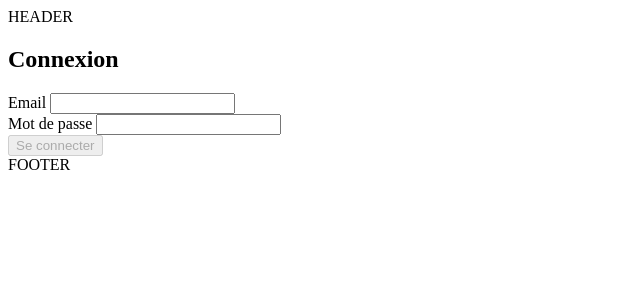
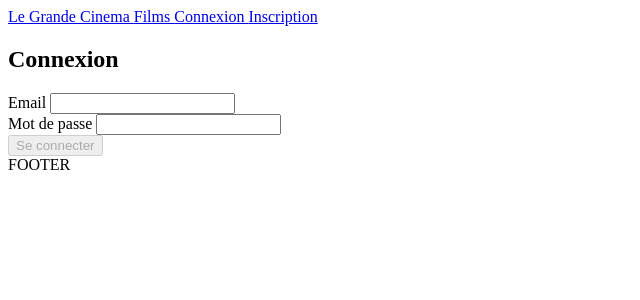
Before and after one commit to AurelDaddy/le-grande-cinema-front, an Angular app: page /login in a window 1280 px wide. Shown: the top 300 px of the page, without its empty margins (0-640 px from the left). Built offline with nearby package versions, Linux system fonts and the light colour scheme.

Commit message:
Finalistation de l'authentificatoin d'un utlisateur avec utilisation de sessionStoreage

```diff
--- a/src/app/app.routes.ts
+++ b/src/app/app.routes.ts
@@ -3,6 +3,7 @@ import { FilmList } from './films/film-list/film-list';
 import { FilmDetail } from './films/film-detail/film-detail';
 import { Register } from './auth/register/register';
 import { Login } from './auth/login/login';
+import { authGuard } from './core/auth-guard';
 
 export const routes: Routes = [
   {
--- a/src/app/auth/auth.service.ts
+++ b/src/app/auth/auth.service.ts
@@ -1,5 +1,8 @@
 import { Injectable, signal } from '@angular/core';
-import { HttpClient, HttpHeaders } from '@angular/common/http';
+import {
+  HttpClient,
+  HttpHeaders
+} from '@angular/common/http';
 import { Observable, tap } from 'rxjs';
 
 import { CreateRegisterRequest } from './create-register-request';
@@ -10,14 +13,34 @@ import { Utilisateur } from './utilisateur';
 })
 export class AuthService {
 
-    private readonly apiUrl = 'http://localhost:8080/api/auth';
+  private readonly apiUrl =
+    'http://localhost:8080/api/auth';
 
-    utilisateurConnecte = signal<Utilisateur | null>(null);
+  utilisateurConnecte =
+    signal<Utilisateur | null>(null);
 
   private credentials: string | null = null;
 
+  constructor(private http: HttpClient) {
 
-    constructor(private http: HttpClient) { }
+    const credentialsSauvegardes =
+      sessionStorage.getItem('credentials');
+
+    const utilisateurSauvegarde =
+      sessionStorage.getItem('utilisateur');
+
+    if (
+      credentialsSauvegardes &&
+      utilisateurSauvegarde
+    ) {
+      this.credentials =
+        credentialsSauvegardes;
+
+      this.utilisateurConnecte.set(
+        JSON.parse(utilisateurSauvegarde)
+      );
+    }
+  }
 
   inscription(
     request: CreateRegisterRequest
@@ -34,7 +57,8 @@ export class AuthService {
     motDePasse: string
   ): Observable<Utilisateur> {
 
-        const credentials = btoa(`${email}:${motDePasse}`);
+    const credentials =
+      btoa(`${email}:${motDePasse}`);
 
     const headers = new HttpHeaders({
       Authorization: `Basic ${credentials}`
@@ -44,16 +68,41 @@ export class AuthService {
       `${this.apiUrl}/moi`,
       { headers }
     ).pipe(
+
       tap((utilisateur) => {
+
         this.credentials = credentials;
-                this.utilisateurConnecte.set(utilisateur);
+
+        this.utilisateurConnecte.set(
+          utilisateur
+        );
+
+        sessionStorage.setItem(
+          'credentials',
+          credentials
+        );
+
+        sessionStorage.setItem(
+          'utilisateur',
+          JSON.stringify(utilisateur)
+        );
       })
     );
   }
 
   logout(): void {
+
     this.credentials = null;
+
     this.utilisateurConnecte.set(null);
+
+    sessionStorage.removeItem(
+      'credentials'
+    );
+
+    sessionStorage.removeItem(
+      'utilisateur'
+    );
   }
 
   getCredentials(): string | null {
--- a/src/app/films/film-list/film-list.html
+++ b/src/app/films/film-list/film-list.html
@@ -24,6 +24,8 @@
         Voir le film
       </a>
 
+      <a routerLink="/register">Tester le guard</a>
+
     </article>
   }
 }
--- a/src/app/layout/header/header.html
+++ b/src/app/layout/header/header.html
@@ -1 +1,38 @@
-<header>HEADER</header>
+<header>
+  <nav>
+
+    <a routerLink="/">
+      Le Grande Cinema
+    </a>
+
+    <a routerLink="/">
+      Films
+    </a>
+
+    @if (authService.utilisateurConnecte(); as utilisateur) {
+
+      <span>
+        Bonjour {{ utilisateur.prenom }}
+      </span>
+
+      <button
+        type="button"
+        (click)="deconnecter()"
+      >
+        Déconnexion
+      </button>
+
+    } @else {
+
+      <a routerLink="/login">
+        Connexion
+      </a>
+
+      <a routerLink="/register">
+        Inscription
+      </a>
+
+    }
+
+  </nav>
+</header>
--- a/src/app/layout/header/header.ts
+++ b/src/app/layout/header/header.ts
@@ -1,9 +1,23 @@
-import { Component } from '@angular/core';
+import { Component, inject } from '@angular/core';
+import { Router, RouterLink } from '@angular/router';
+
+import { AuthService } from '../../auth/auth.service';
 
 @Component({
-  imports: [],
   selector: 'app-header',
-  styleUrl: './header.scss',
+  imports: [
+    RouterLink
+  ],
   templateUrl: './header.html',
+  styleUrl: './header.scss'
 })
-export class Header {}
+export class Header {
+
+  protected readonly authService = inject(AuthService);
+  private readonly router = inject(Router);
+
+  deconnecter(): void {
+    this.authService.logout();
+    this.router.navigate(['/']);
+  }
+}
```
Also changed, not shown: src/app/core/auth-guard.ts (added, +19 -0 lines), 1 other file (tests, documents, lock files or other folders). Lines whose indentation alone changed are shown as unchanged.
